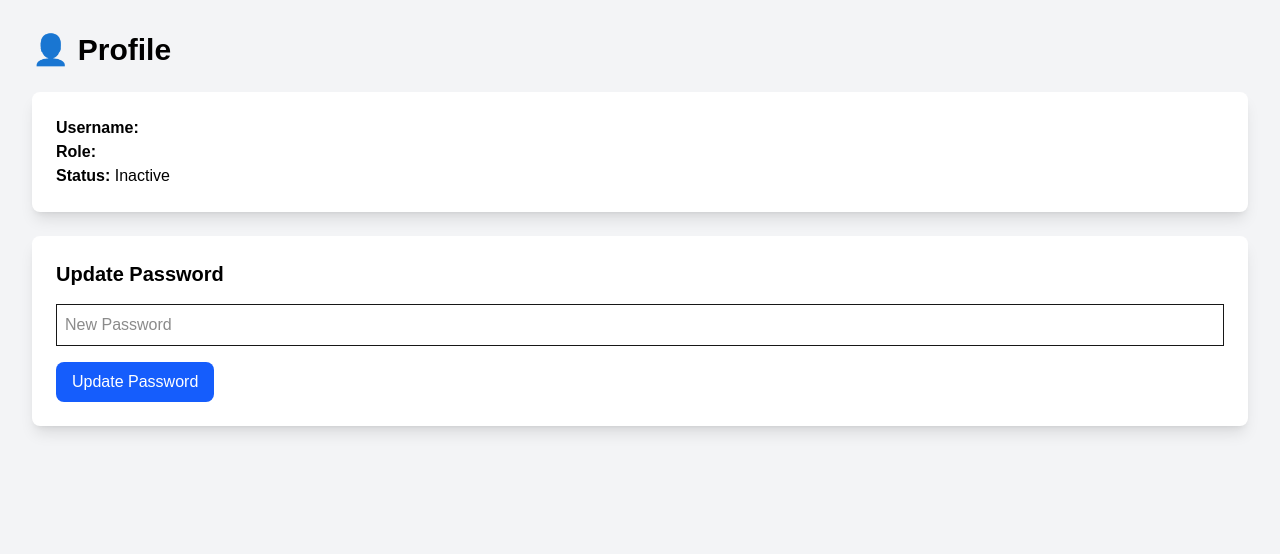
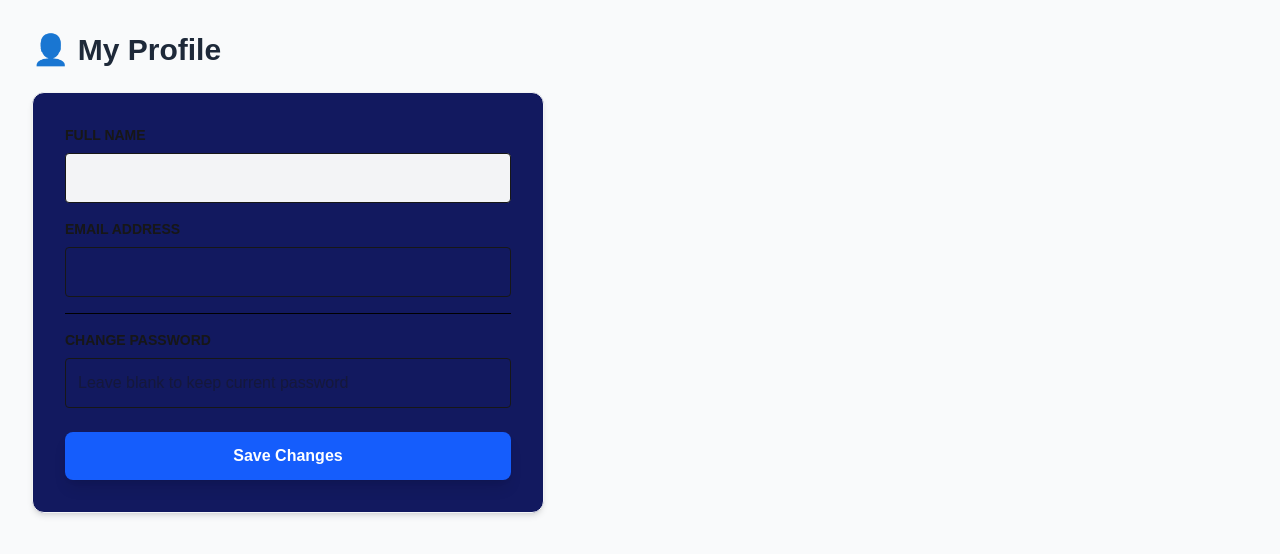
Before and after one commit to yaredKassa1/courseManagementSystem, a Next.js app in the folder frontend/: page /profile in a window 1280 px wide. Shown: the top 554 px of the page. Built offline with nearby package versions, Linux system fonts and the light colour scheme; no server answers; sample sign-in values are in the browser's storage.

Commit message:
login and student pages

```diff
--- a/frontend/app/login/page.js
+++ b/frontend/app/login/page.js
@@ -22,18 +22,26 @@ export default function LoginPage() {
         { username, password }
       );
 
+      // Store data from your updated AuthResponse.java
       localStorage.setItem("token", response.data.token);
+const { role, username: loggedInName, dashboardType } = response.data;
 
-      const role = response.data.role;
 if (role === "ROLE_ADMIN") {
   router.push("/dashboard");
 } else if (role === "ROLE_USER") {
+  // We use the dashboardType helper from the backend to know
+  // if this specific 'username' exists in the Student or Instructor table
+  if (dashboardType === "STUDENT_DASHBOARD") {
     router.push("/user-dashboard");
+  } else if (dashboardType === "INSTRUCTOR_DASHBOARD") {
+    router.push("/instructor-dashboard");
   } else {
-        router.push("/");
+    // If they are a user but not found in either table
+    router.push("/user-dashboard");
   }
-    } catch (err) {
-      setError("Invalid username or password");
+}} catch (err) {
+      // Improved error message display
+      setError(err.response?.data || "Invalid username or password");
     } finally {
       setLoading(false);
     }
@@ -50,7 +58,9 @@ export default function LoginPage() {
         </h2>
 
         {error && (
-          <p className="text-red-600 text-sm mb-4 text-center">{error}</p>
+          <p className="text-red-600 text-sm mb-4 text-center bg-red-50 p-2 rounded">
+            {error}
+          </p>
         )}
 
         <div className="mb-5">
@@ -64,7 +74,7 @@ export default function LoginPage() {
             type="text"
             id="username"
             required
-            className="w-full border border-gray-300 rounded-lg py-3 px-4 focus:outline-none focus:ring-2 focus:ring-blue-400"
+            className="w-full border border-gray-300 rounded-lg py-3 px-4 focus:outline-none focus:ring-2 focus:ring-blue-400 text-black"
             value={username}
             onChange={(e) => setUsername(e.target.value)}
             placeholder="Enter your username"
@@ -82,7 +92,7 @@ export default function LoginPage() {
             type="password"
             id="password"
             required
-            className="w-full border border-gray-300 rounded-lg py-3 px-4 focus:outline-none focus:ring-2 focus:ring-blue-400"
+            className="w-full border border-gray-300 rounded-lg py-3 px-4 focus:outline-none focus:ring-2 focus:ring-blue-400 text-black"
             value={password}
             onChange={(e) => setPassword(e.target.value)}
             placeholder="Enter your password"
--- a/frontend/app/my-courses/page.js
+++ b/frontend/app/my-courses/page.js
@@ -1,8 +1,6 @@
 "use client";
-
 import { useEffect, useState } from "react";
-import ProtectedRoute from "@/components/ProtectedRoute";
-import api from "@/services/api";
+import api from "@/services/api"; // Your axios instance with JWT interceptor
 
 export default function MyCoursesPage() {
   const [courses, setCourses] = useState([]);
@@ -10,35 +8,32 @@ export default function MyCoursesPage() {
   useEffect(() => {
     const fetchCourses = async () => {
       try {
-        const res = await api.get("/api/courses");
-        setCourses(res.data.data);
+        // Updated endpoint: calls the "My Courses" logic
+        const res = await api.get("/api/student/my-courses");
+        setCourses(res.data);
       } catch (err) {
-        console.error("Axios error:", err);
+        console.error("Failed to fetch personal courses", err);
       }
     };
     fetchCourses();
   }, []);
 
   return (
-    <ProtectedRoute allowedRoles={["ROLE_USER"]}>
-      <div className="p-8 bg-gray-100 min-h-screen">
-        <h1 className="text-3xl font-bold mb-6">📘 My Courses</h1>
-        <div className="grid gap-6">
-          {courses.map((course) => (
-            <div
-              key={course.courseId} // ✅ use courseId
-              className="bg-white p-6 rounded-lg shadow hover:shadow-xl transition"
-            >
-              <h2 className="text-xl font-semibold text-blue-600">
-                {course.courseName} {/* ✅ use courseName */}
-              </h2>
-              <p className="mt-2">Instructor: {course.instructorName}</p>
-              <p>Department: {course.departmentName}</p>
+    <div className="p-8 bg-gray-100 min-h-screen">
+      <h1 className="text-3xl font-bold mb-6 text-blue-700">📘 My Enrolled Courses</h1>
+      <div className="grid gap-6">
+        {courses.length > 0 ? (
+          courses.map((course) => (
+            <div key={course.courseId} className="bg-white p-6 rounded-lg shadow-md border-l-4 border-blue-500">
+              <h2 className="text-xl font-semibold">{course.courseName}</h2>
+              <p className="text-gray-600">Instructor: {course.instructor?.fullName}</p>
               <p className="text-sm text-gray-500 mt-2">{course.description}</p>
             </div>
-          ))}
-        </div>
+          ))
+        ) : (
+          <p className="text-gray-500">You are not enrolled in any courses yet.</p>
+        )}
       </div>
-    </ProtectedRoute>
+    </div>
   );
 }
--- a/frontend/app/my-enrollments/page.js
+++ b/frontend/app/my-enrollments/page.js
@@ -2,44 +2,79 @@
 
 import { useEffect, useState } from "react";
 import ProtectedRoute from "@/components/ProtectedRoute";
-import api from "@/services/api";
+import api from "@/services/api"; // Your axios instance
+import Loader from "@/components/Loader";
 
 export default function MyEnrollmentsPage() {
   const [enrollments, setEnrollments] = useState([]);
+  const [loading, setLoading] = useState(true);
+  const [error, setError] = useState("");
 
   useEffect(() => {
     const fetchEnrollments = async () => {
-      const res = await api.get("/api/enrollments"); // ✅ backend endpoint
-      setEnrollments(res.data.data);
+      try {
+        // MATCHING: The URL must match the Controller's RequestMapping
+        const res = await api.get("/api/student/my-enrollments");
+        setEnrollments(res.data);
+      } catch (err) {
+        console.error("Error fetching enrollments", err);
+        setError("Failed to load your enrollment data.");
+      } finally {
+        setLoading(false);
+      }
     };
     fetchEnrollments();
   }, []);
 
   return (
     <ProtectedRoute allowedRoles={["ROLE_USER"]}>
-      <div className="p-8 bg-gray-100 min-h-screen">
-        <h1 className="text-3xl font-bold mb-6">📝 My Enrollments</h1>
-        <table className="w-full bg-white shadow rounded-lg">
-          <thead>
-            <tr className="bg-blue-600 text-white">
-              <th className="p-3">Course</th>
-              <th className="p-3">Status</th>
-              <th className="p-3">Date</th>
+      <div className="p-8 bg-gray-50 min-h-screen">
+        <div className="max-w-5xl mx-auto">
+          <h1 className="text-3xl font-bold mb-6 text-gray-800">📝 My Enrolled Courses</h1>
+
+          {loading ? (
+            <Loader />
+          ) : error ? (
+            <div className="bg-red-100 text-red-700 p-4 rounded-lg">{error}</div>
+          ) : enrollments.length === 0 ? (
+            <div className="bg-white p-10 rounded-xl shadow text-center text-gray-500">
+              <p className="text-xl">You haven't enrolled in any courses yet.</p>
+            </div>
+          ) : (
+            <div className="bg-white shadow-xl rounded-xl overflow-hidden border border-gray-200">
+              <table className="w-full text-left">
+                <thead className="bg-blue-700 text-white">
+                  <tr>
+                    <th className="p-4 uppercase text-xs font-bold">Course Name</th>
+                    <th className="p-4 uppercase text-xs font-bold">Credits</th>
+                    <th className="p-4 uppercase text-xs font-bold">Enrollment Date</th>
+                    <th className="p-4 uppercase text-xs font-bold">Status</th>
                   </tr>
                 </thead>
-          <tbody>
+                <tbody className="divide-y divide-gray-100">
                   {enrollments.map((enroll) => (
-              <tr key={enroll.id} className="border-b hover:bg-gray-50">
-                <td className="p-3">{enroll.courseName}</td>
-                <td className="p-3">{enroll.status}</td>
-                <td className="p-3">
-                  {new Date(enroll.date).toLocaleDateString()}
+                    <tr key={enroll.enrollmentId} className="hover:bg-blue-50 transition">
+                      {/* Note: The keys below match the Java Map.put() keys */}
+                      <td className="p-4 font-semibold text-gray-800">{enroll.courseName}</td>
+                      <td className="p-4 text-gray-600">{enroll.credits}</td>
+                      <td className="p-4 text-gray-600">{enroll.enrollmentDate}</td>
+                      <td className="p-4">
+                        <span className={`px-3 py-1 rounded-full text-xs font-bold ${
+                          enroll.status === 'ENROLLED'
+                            ? 'bg-green-100 text-green-700'
+                            : 'bg-yellow-100 text-yellow-700'
+                        }`}>
+                          {enroll.status || 'ACTIVE'}
+                        </span>
                       </td>
                     </tr>
                   ))}
                 </tbody>
               </table>
             </div>
+          )}
+        </div>
+      </div>
     </ProtectedRoute>
   );
 }
--- a/frontend/app/profile/page.js
+++ b/frontend/app/profile/page.js
@@ -1,59 +1,74 @@
 "use client";
-
 import { useEffect, useState } from "react";
+import api from "@/services/api";
 import ProtectedRoute from "@/components/ProtectedRoute";
-import api from "@/services/api";
 
 export default function ProfilePage() {
-  const [profile, setProfile] = useState({});
-  const [newPassword, setNewPassword] = useState("");
+  const [profile, setProfile] = useState({ fullName: "", email: "", studentNumber: "" });
+  const [password, setPassword] = useState(""); // State for new password
 
   useEffect(() => {
     const fetchProfile = async () => {
-      const res = await api.get("/api/students/me"); // ✅ backend endpoint
-      setProfile(res.data);
+      try {
+        const res = await api.get("/api/student/profile");
+        setProfile(res.data);
+      } catch (err) { console.error(err); }
     };
     fetchProfile();
   }, []);
 
-  const handlePasswordUpdate = async () => {
-    await api.patch("/api/password", { password: newPassword });
-    alert("Password updated successfully!");
-    setNewPassword("");
+  const handleUpdate = async (e) => {
+    e.preventDefault();
+    try {
+      // Send both email and password to the backend
+      await api.put(`/api/student/profile/update`, {
+        email: profile.email,
+        password: password
+      });
+      alert("Profile updated! If you changed your password, please log in again next time.");
+      setPassword(""); // Clear password field after success
+    } catch (err) {
+      alert("Error updating profile.");
+    }
   };
 
   return (
     <ProtectedRoute allowedRoles={["ROLE_USER"]}>
-      <div className="p-8 bg-gray-100 min-h-screen">
-        <h1 className="text-3xl font-bold mb-6">👤 Profile</h1>
-        <div className="bg-white p-6 rounded-lg shadow-lg">
-          <p>
-            <strong>Username:</strong> {profile.username}
-          </p>
-          <p>
-            <strong>Role:</strong> {profile.role}
-          </p>
-          <p>
-            <strong>Status:</strong> {profile.enabled ? "Active" : "Inactive"}
-          </p>
-        </div>
+      <div className="p-8 bg-gray-50 min-h-screen">
+        <h1 className="text-3xl font-bold mb-6 text-gray-800">👤 My Profile</h1>
+        <form onSubmit={handleUpdate} className="bg-white p-8 rounded-xl shadow-md max-w-lg border border-gray-100">
 
-        <div className="mt-6 bg-white p-6 rounded-lg shadow-lg">
-          <h2 className="text-xl font-semibold mb-4">Update Password</h2>
-          <input
-            type="password"
-            value={newPassword}
-            onChange={(e) => setNewPassword(e.target.value)}
-            placeholder="New Password"
-            className="border p-2 w-full mb-4"
-          />
-          <button
-            onClick={handlePasswordUpdate}
-            className="bg-blue-600 text-white px-4 py-2 rounded-lg"
-          >
-            Update Password
+          <div className="mb-4">
+            <label className="block text-gray-700 font-bold mb-2 text-sm uppercase">Full Name</label>
+            <input className="w-full border p-3 rounded bg-gray-100 cursor-not-allowed text-gray-500" value={profile.fullName} disabled />
+          </div>
+
+          <div className="mb-4">
+            <label className="block text-gray-700 font-bold mb-2 text-sm uppercase">Email Address</label>
+            <input
+              type="email"
+              className="w-full border p-3 rounded focus:ring-2 focus:ring-blue-400 outline-none"
+              value={profile.email}
+              onChange={(e) => setProfile({...profile, email: e.target.value})}
+              required
+            />
+          </div>
+
+          <div className="mb-6 border-t pt-4">
+            <label className="block text-red-600 font-bold mb-2 text-sm uppercase">Change Password</label>
+            <input
+              type="password"
+              placeholder="Leave blank to keep current password"
+              className="w-full border p-3 rounded focus:ring-2 focus:ring-red-300 outline-none"
+              value={password}
+              onChange={(e) => setPassword(e.target.value)}
+            />
+          </div>
+
+          <button type="submit" className="w-full bg-blue-600 hover:bg-blue-700 text-white px-6 py-3 rounded-lg font-bold transition shadow-lg">
+            Save Changes
           </button>
-        </div>
+        </form>
       </div>
     </ProtectedRoute>
   );
--- a/frontend/app/user-dashboard/page.js
+++ b/frontend/app/user-dashboard/page.js
@@ -11,49 +11,23 @@ export default function UserDashboardPage() {
           🎓 Student Dashboard
         </h1>
 
-        {/* Core Sections */}
-        <div className="grid grid-cols-1 md:grid-cols-2 gap-8">
-          {/* Academics */}
-          <DashboardCard
-            title="📚 Academics"
-            description="View enrolled courses, course details, and department info."
-            link="/student/academics"
-          />
-
-          {/* Enrollments */}
-          <DashboardCard
-            title="📝 Enrollments"
-            description="View current enrollments and enrollment history."
-            link="/student/enrollments"
-          />
-
-          {/* Progress */}
-          <DashboardCard
-            title="📊 Progress"
-            description="Track credits completed, current semester courses, grades, and GPA."
-            link="/student/progress"
-          />
-
-          {/* Profile */}
-          <DashboardCard
-            title="👤 Profile"
-            description="View and update limited profile fields like email and password."
-            link="/student/profile"
-          />
+        <div className="grid grid-cols-1 md:grid-cols-3 gap-6">
+          <DashboardCard title="📘 My Courses" link="/my-courses" />
+          <DashboardCard title="📝 My Enrollments" link="/my-enrollments" />
+          <DashboardCard title="👤 Profile" link="/profile" />
         </div>
       </div>
     </ProtectedRoute>
   );
 }
 
-function DashboardCard({ title, description, link }) {
+function DashboardCard({ title, link }) {
   return (
     <Link
       href={link}
       className="bg-white text-blue-700 p-6 rounded-xl shadow-lg hover:shadow-2xl transition transform hover:-translate-y-1"
     >
-      <h2 className="text-2xl font-semibold mb-2">{title}</h2>
-      <p className="text-sm text-gray-600">{description}</p>
+      <h2 className="text-2xl font-semibold text-center">{title}</h2>
     </Link>
   );
 }
--- a/frontend/app/users/page.js
+++ b/frontend/app/users/page.js
@@ -60,8 +60,12 @@ export default function UsersPage() {
         sortBy,
         sortDir,
       });
-      setUsers(res.data.data);
-      setTotalPages(res.data.totalPages);
+      const usersArray = Array.isArray(res.data)
+        ? res.data
+        : res.data.data || [];
+
+      setUsers(usersArray);
+      setTotalPages(res.data.totalPages || 1);
     } catch {
       setError("Failed to load users");
     } finally {
@@ -89,9 +93,11 @@ export default function UsersPage() {
   };
 
   const toggleStatus = async (user) => {
-    user.active
-      ? await deactivateUser(user.id)
-      : await activateUser(user.id);
+    if (user.enabled) {
+      await deactivateUser(user.id);
+    } else {
+      await activateUser(user.id);
+    }
     fetchUsers();
   };
 
@@ -162,7 +168,7 @@ export default function UsersPage() {
               data={users.map((u) => ({
                 Username: u.username,
                 Role: u.role,
-                Status: u.active ? "ACTIVE" : "INACTIVE",
+                Status: u.enabled ? "ACTIVE" : "INACTIVE",
               }))}
               renderActions={(row, index) => (
                 <>
@@ -185,23 +191,19 @@ export default function UsersPage() {
                     className="text-yellow-600 mr-2"
                     onClick={() => toggleStatus(users[index])}
                   >
-                    {users[index].active ? "Deactivate" : "Activate"}
+                    {users[index].enabled ? "Deactivate" : "Activate"}
                   </button>
 
                   <button
                     className="text-purple-600 mr-2"
-                    onClick={() =>
-                      handleResetPassword(users[index].id)
-                    }
+                    onClick={() => handleResetPassword(users[index].id)}
                   >
                     Reset
                   </button>
 
                   <button
                     className="text-red-600"
-                    onClick={() =>
-                      handleDelete(users[index].id)
-                    }
+                    onClick={() => handleDelete(users[index].id)}
                   >
                     Delete
                   </button>
```
Lines whose indentation alone changed are shown as unchanged.
